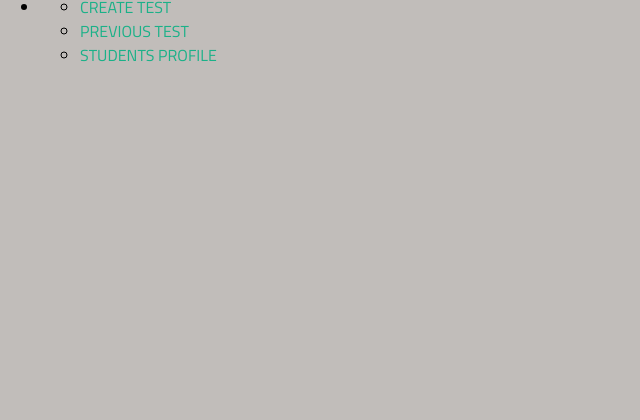
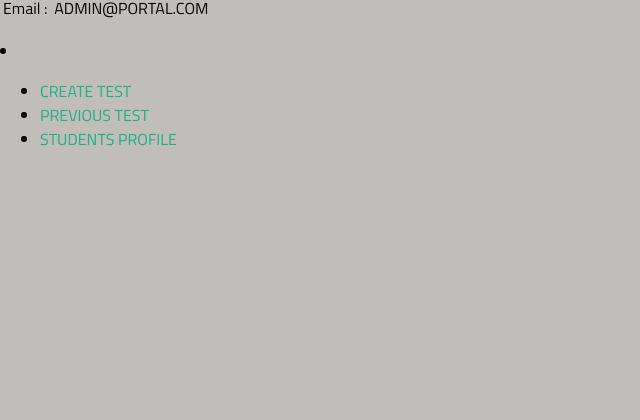
Before and after one commit to apache10/webApp, a Flask app: page /dashboard-admin in a window 1280 px wide. Shown: the part 343-763 px from the top of the page, without its empty margins (0-640 px from the left). Run offline with Flask 2, Linux system fonts and the light colour scheme; some libraries are stand-ins or nearby versions.

Commit message:
some modifications in dashboards and header bug fix

```diff
--- a/onlineTest/webApp/Server.py
+++ b/onlineTest/webApp/Server.py
@@ -1,5 +1,5 @@
 import flask
-from flask import Flask
+from flask import Flask, request, render_template
 
 # Create the application.
 APP = Flask(__name__)
@@ -13,16 +13,20 @@ def welcome ():
 @APP.route('/login-admin')
 def loginAdmin ():
 
-    return flask.render_template('login_page_admin.html')
+    return render_template('login_page_admin.html')
 
 @APP.route('/login-student')
 def loginStudent():
 
-    return flask.render_template('login_page_student.html')
+    return render_template('login_page_student.html')
 
 @APP.route('/dashboard-admin')
 def adminDash():
-    return flask.render_template('dashboard_admin.html')
+    return render_template('dashboard_admin.html')
+
+@APP.route('/dashboard-student')
+def studentDash():
+    return render_template('dashboard_student.html')
 
 
 
--- a/onlineTest/webApp/static/header/header.html
+++ b/onlineTest/webApp/static/header/header.html
@@ -1,6 +1,6 @@
 <header class="header-basic">
 	<div class="header-limiter">
-		<h1><a href="#">Company<span>logo</span></a></h1>
+		<h1><a href="/">Company<span>logo</span></a></h1>
 		<nav>
 			<a href="#" class="selected">Home</a>
 			<a href="#">Blog</a>
--- a/onlineTest/webApp/templates/dashboard_admin.html
+++ b/onlineTest/webApp/templates/dashboard_admin.html
@@ -1,49 +1,50 @@
-
 <!DOCTYPE html>
 <html >
-  <head><style>
-
-h1 {text-align:justify-all,text-center;}
-ul {text-align:justify-all,text-center;}
-</style>
+  <head>
     <meta charset="UTF-8">
-    <title>WELCOME</title>
+    <title>WELCOME ADMIN</title>
     <link href='http://fonts.googleapis.com/css?family=Titillium+Web:400,300,600' rel='stylesheet' type='text/css'>
-
     <link rel="stylesheet" href="{{ url_for('static', filename='css/normalize.css') }}">
-
-
+    <script src="//code.jquery.com/jquery-1.10.2.js"></script>
     <link rel="stylesheet" href="{{ url_for('static', filename='css/style.css') }}">
-
-
+    <link rel="stylesheet" href="{{ url_for('static', filename='header/header.css') }}">
+    <script>
+      $(function(){
+        $("#header").load("{{ url_for('static', filename='header/header.html') }}");
+      });
+    </script>
   </head>
 
 
 
- <body class="sticky-header left-side-collapsed"  onload="initMap()">
+ <body>
 
-    <section>
 
+     	<div id="header"></div>
 		<div class="left-side sticky-left-side">
 
-			<div class="logo">
-				<h1><a href="dashboard_student.html">WELCOME ADMIN <span></span></a></h1>
+			<div class="form">
+				<h1><a href="#">WELCOME ADMIN <span></span></a></h1>
+			</div>
+	<form action="/" method="post">
+	 <p class="paragraph">
+		<div class="tab-content">
+		<table>
+			<tr>
+			<td>Name :</td>
+			<td><output type="text" name="user" placeholder="user name" size="79"/>ADMIN ONE<!-- <name> --> </td>
+			</tr>
+			<tr>
+			<td>Email :</td>
+			<td><output type="text" name="Email" placeholder="Email Address" size="79"/>ADMIN@PORTAL.COM</td>
+			</tr>
 
-				<img src="https://www.google.co.in/imgres?imgurl=https%3A%2F%2Fwww.felight.com%2Fwp-content%2Fuploads%2F2014%2F12%2FNew-logo-purple-24.png&imgrefurl=https%3A%2F%2Fwww.felight.com%2F&docid=eEOQZePhOLwyeM&tbnid=pgxN4p8o4MWVAM%3A&w=307&h=264&client=firefox-b-ab&bih=667&biw=1366&ved=0ahUKEwit2OizjrLPAhWIu48KHUwABnYQMwgdKAAwAA&iact=mrc&uact=8" alt="felight Test"style="width=304px;height:228px;">
+			</table>
+
 		</div>
-			<div class="logo-icon text-center">
-				<a href="dashboard_student.html"><i class="lnr lnr-home"></i> </a>
-			</div>
-
-			<div class="left-side-inner">
-
-					<ul class="nav nav-pills nav-stacked custom-nav">
-
+	</p>
+		<table >
 			<li class="menu-list">
-							<a href="#"><i class="lnr lnr-cog"></i>
-
-
-								</a>
 					<ul class="sub-menu-list">
 						<li><a href="#">CREATE TEST</a> </li>
 						<li><a href="#">PREVIOUS TEST</a></li>
@@ -51,6 +52,6 @@ ul {text-align:justify-all,text-center;}
 					</ul>
 			</li>
 
-
-   </section>
+		</table>
+	</form>
 </body>
```
Also changed, not shown: onlineTest/webApp/templates/dashboard_student.html (+34 -32 lines). Lines whose indentation alone changed are shown as unchanged.
